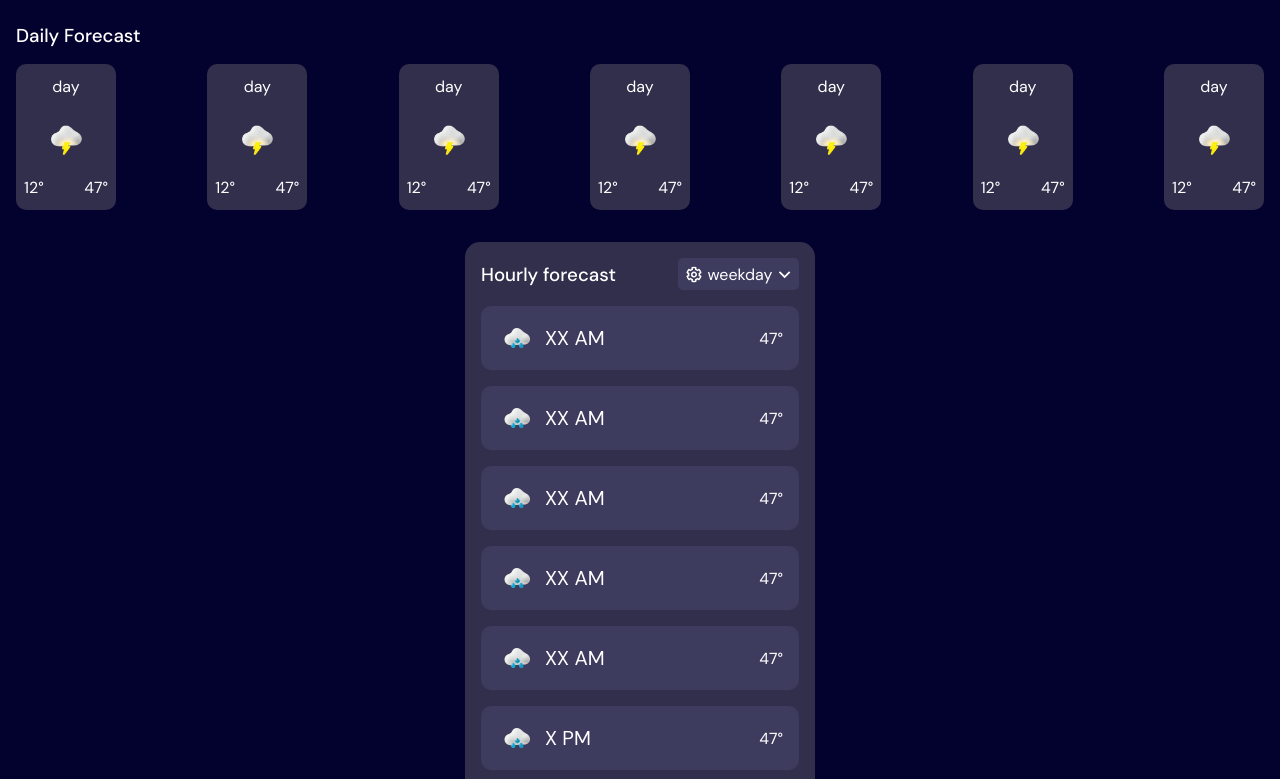
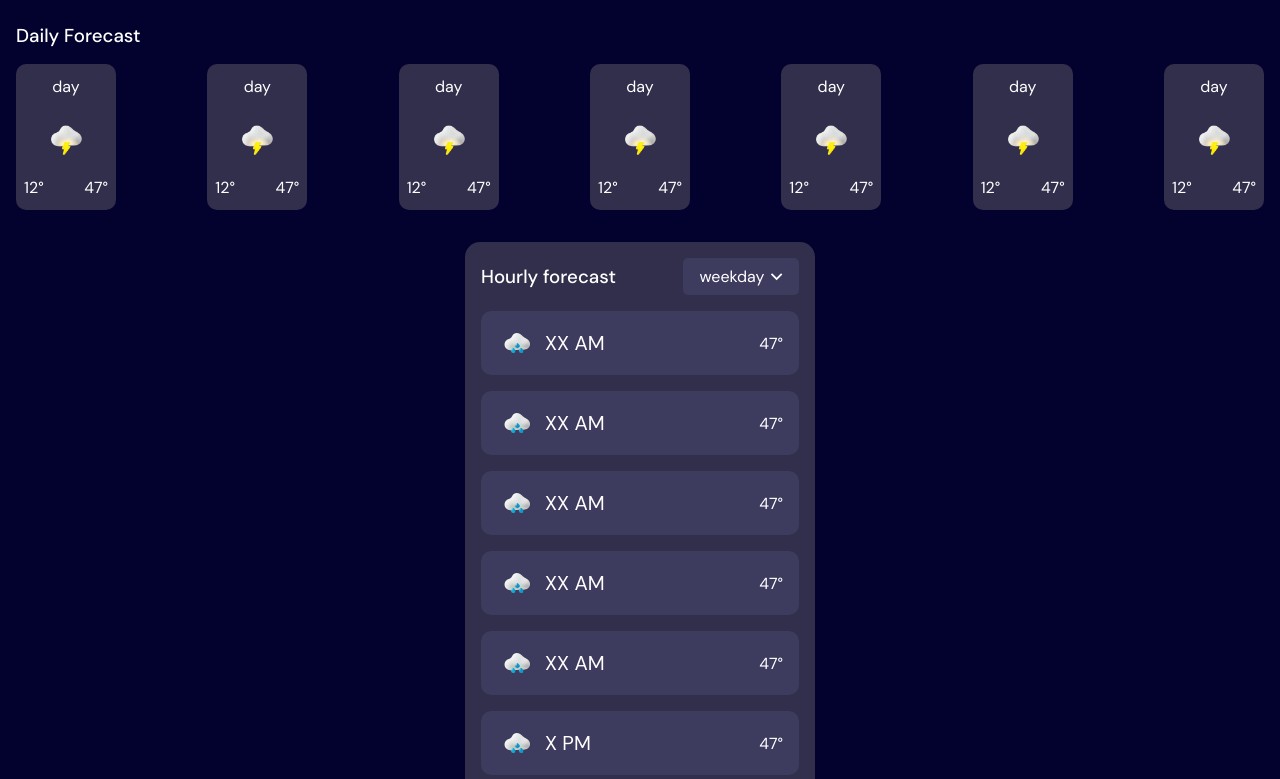
Before and after one commit to smajewski1980/react-weather-app, a React (Vite) app: page / in a window 1280 px wide. Shown: the part 706-1485 px from the top of the page. Built offline with nearby package versions, Linux system fonts and the light colour scheme.

Commit message:
adj dropdown styles conditionally for which section it is in

```diff
--- a/components/Dropdown/Dropdown.jsx
+++ b/components/Dropdown/Dropdown.jsx
@@ -1,23 +1,29 @@
 import styles from "./Dropdown.module.css";
 
-const UnitsDropdown = ({ label, color }) => {
+const UnitsDropdown = ({ label, color, gear }) => {
   let dropdownColor;
   color === "dark"
     ? (dropdownColor = "var(--Neutral-700)")
     : (dropdownColor = "var(--Neutral-600)");
+
+  let padding;
+  color === "dark" ? (padding = "0.35rem 0.65rem") : (padding = "0.5rem 1rem");
 
   return (
     <>
       <div aria-role='menu'>
         <div
           className={styles.dropdownTop}
-          style={{ backgroundColor: dropdownColor }}
+          style={{ backgroundColor: dropdownColor, padding: padding }}
           aria-hidden='true'
         >
-          <img
-            src='../src/assets/images/icon-units.svg'
-            alt='units menu'
-          />
+          {gear && (
+            <img
+              src='../src/assets/images/icon-units.svg'
+              alt='units menu'
+            />
+          )}
+
           <p>{label}</p>
           <img
             src='../src/assets/images/icon-dropdown.svg'
--- a/components/Dropdown/Dropdown.module.css
+++ b/components/Dropdown/Dropdown.module.css
@@ -1,6 +1,5 @@
 .dropdownTop {
   display: flex;
   gap: 0.35rem;
-  padding: 0.35rem 0.5rem;
   border-radius: 5px;
 }
--- a/components/Header/Header.jsx
+++ b/components/Header/Header.jsx
@@ -12,6 +12,7 @@ const Header = () => {
         <Dropdown
           label='Units'
           color='dark'
+          gear={true}
         />
       </header>
     </>
--- a/components/HourlyForecast/HourlyForecast.jsx
+++ b/components/HourlyForecast/HourlyForecast.jsx
@@ -10,6 +10,7 @@ const HourlyForecast = () => {
         <Dropdown
           label='weekday'
           color='light'
+          gear={false}
         />
       </div>
 
--- a/src/App.css
+++ b/src/App.css
@@ -38,6 +38,6 @@ img {
 body {
   background-color: var(--Neutral-900);
   color: var(--Neutral-0);
-  padding: 1rem;
+  padding: 1rem 1rem 3rem;
   font-family: DM_Sans;
 }
```
